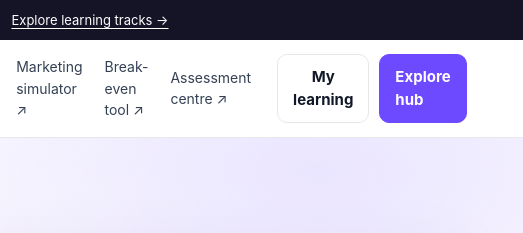
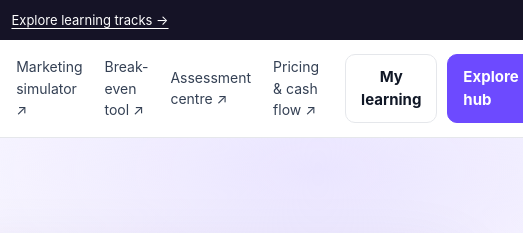
Before and after one commit to Mutayibnissar/keimova, a plain HTML site: page index.html in a window 1280 px wide. Shown: the top 233 px of the page, 757-1280 px from the left. Drawn offline with Linux system fonts and the light colour scheme.

Commit message:
Link pricing and cash flow lab from homepage

```diff
--- a/index.html
+++ b/index.html
@@ -13,7 +13,7 @@
 <div class="promo"><strong>KEIMOVA LEARNING HUB</strong> &nbsp; Practical learning for your next move. <a href="#explore">Explore learning tracks →</a></div>
 <header class="nav"><div class="nav-inner">
 <a class="logo" href="#" aria-label="Keimova home"><span class="logo-mark">K</span>keimova</a>
-<nav class="nav-links" id="navLinks" aria-label="Main navigation"><a href="#explore" data-nav="Courses">Courses</a><a href="#explore" data-nav="Roadmaps">Roadmaps</a><a href="#explore" data-nav="Masterclasses">Masterclasses</a><a href="#explore" data-nav="Resources">Resources</a><a href="#explore" data-nav="Simulators">Simulators</a><a href="dashboard/index.html">My dashboard ↗</a><a href="tools/marketing-budget-simulator.html">Marketing simulator ↗</a><a href="tools/business-break-even-calculator.html">Break-even tool ↗</a><a href="assessment/index.html">Assessment centre ↗</a></nav>
+<nav class="nav-links" id="navLinks" aria-label="Main navigation"><a href="#explore" data-nav="Courses">Courses</a><a href="#explore" data-nav="Roadmaps">Roadmaps</a><a href="#explore" data-nav="Masterclasses">Masterclasses</a><a href="#explore" data-nav="Resources">Resources</a><a href="#explore" data-nav="Simulators">Simulators</a><a href="dashboard/index.html">My dashboard ↗</a><a href="tools/marketing-budget-simulator.html">Marketing simulator ↗</a><a href="tools/business-break-even-calculator.html">Break-even tool ↗</a><a href="assessment/index.html">Assessment centre ↗</a><a href="tools/pricing-cash-flow-lab.html">Pricing & cash flow ↗</a></nav>
 <div class="nav-actions"><button class="btn login" id="myLearning">My learning</button><a class="btn primary" href="#explore">Explore hub</a><button class="btn menu-toggle" id="menuToggle" aria-expanded="false" aria-label="Toggle menu">☰</button></div>
 </div></header>
 <main>
```
